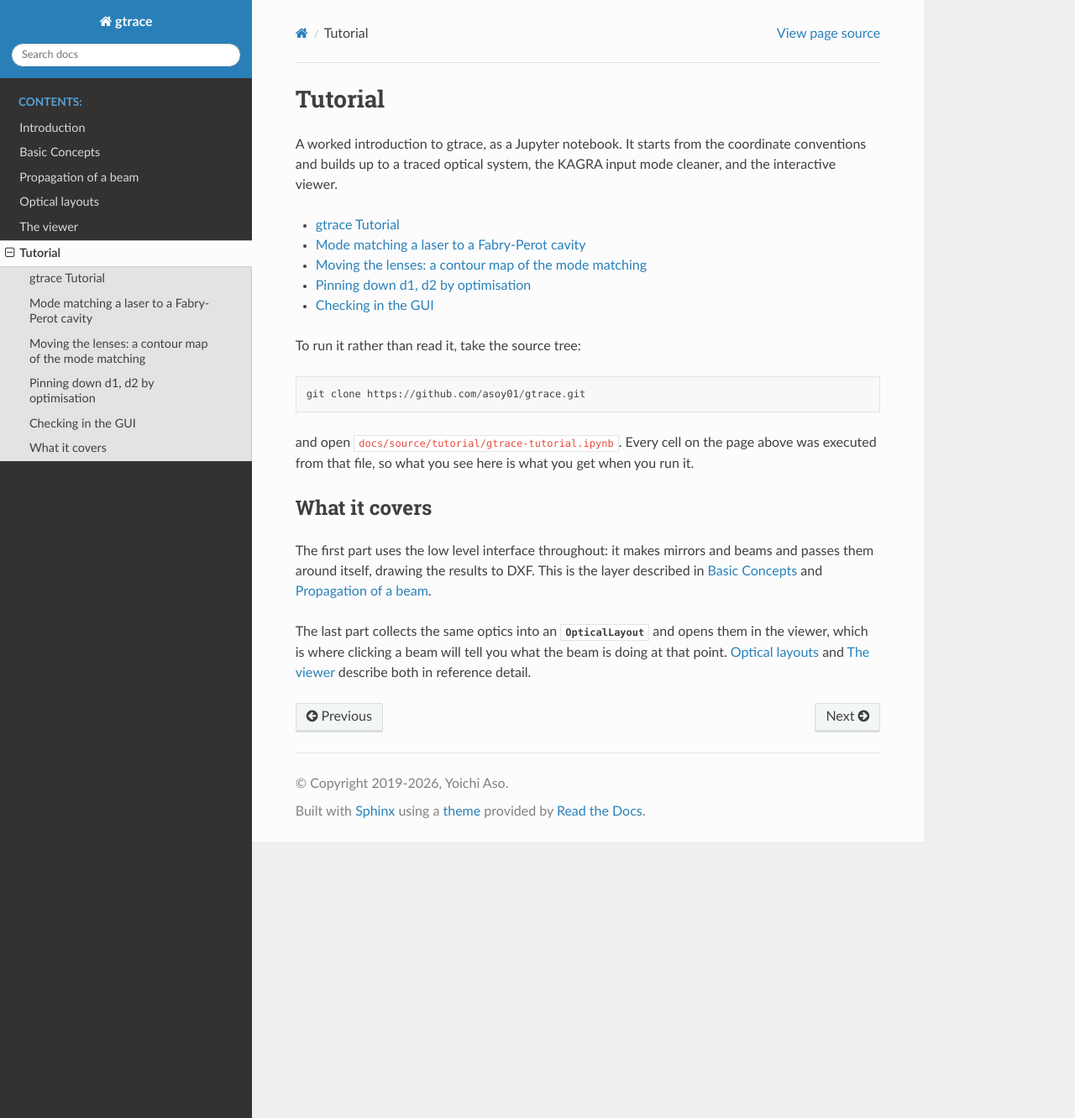
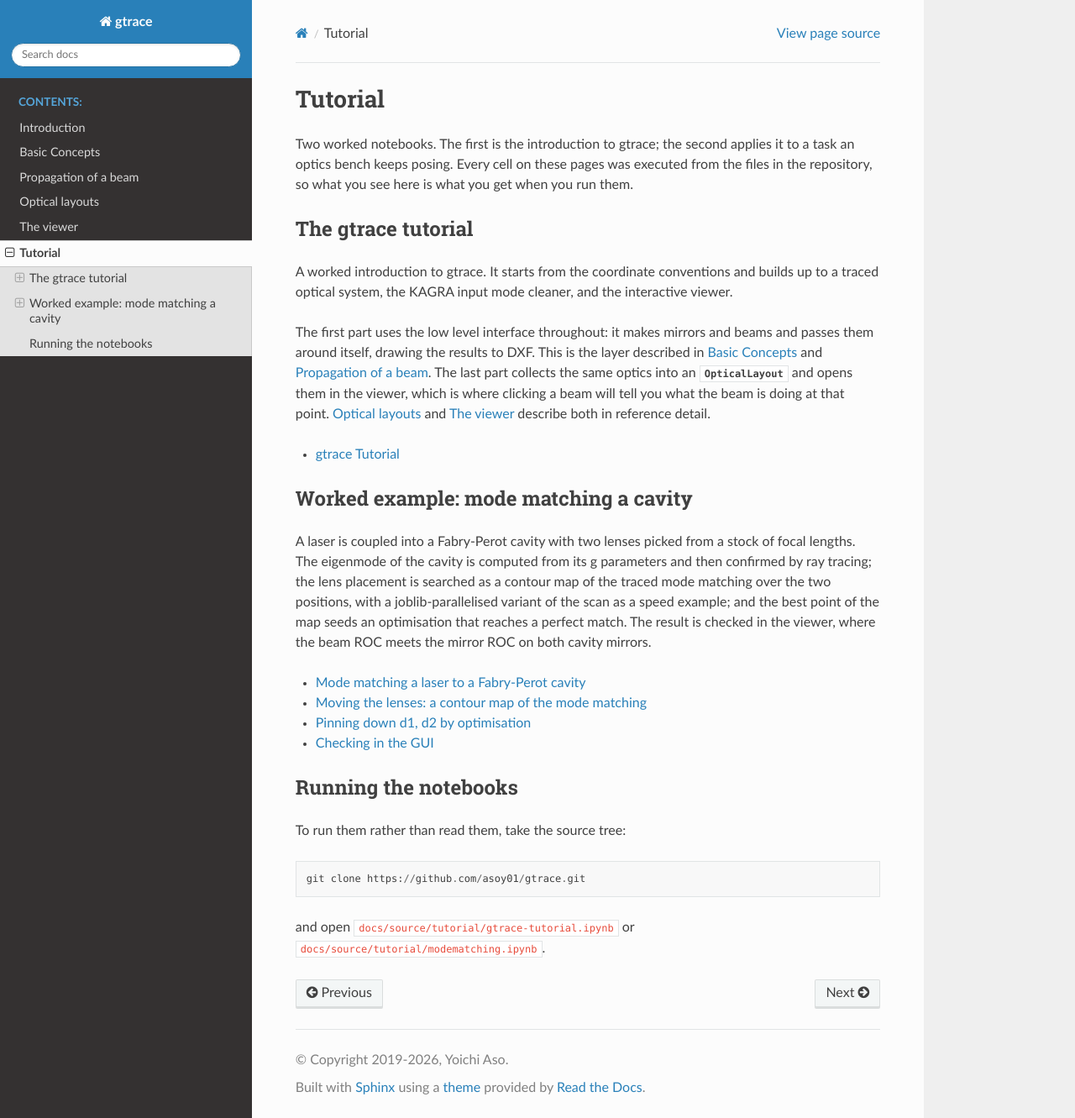
Before and after one commit to asoy01/gtrace, a Sphinx documentation site: the page built from docs/source/tutorial.rst, in a window 1280 px wide and 1331 px high. Shown: the whole window at 84% size. Built offline with Sphinx 7.4.7 and the Read the Docs theme 3.1.0, drawn with Linux system fonts in a browser that asks for light colours.

Commit message:
Introduce each tutorial notebook in a section of its own
The tutorial page described the introductory notebook and then listed
the mode-matching one in the same toctree without a word about it.
Each notebook now has a subsection saying what it covers and where
its reference pages are, and the running instructions name both
files.

Co-Authored-By: Claude Fable 5 <noreply@anthropic.com>

```diff
--- a/docs/source/tutorial.rst
+++ b/docs/source/tutorial.rst
@@ -1,34 +1,56 @@
 Tutorial
 ===============================
 
-A worked introduction to gtrace, as a Jupyter notebook. It starts from
-the coordinate conventions and builds up to a traced optical system, the
-KAGRA input mode cleaner, and the interactive viewer.
+Two worked notebooks. The first is the introduction to gtrace; the
+second applies it to a task an optics bench keeps posing. Every cell on
+these pages was executed from the files in the repository, so what you
+see here is what you get when you run them.
+
+The gtrace tutorial
+-------------------
+
+A worked introduction to gtrace. It starts from the coordinate
+conventions and builds up to a traced optical system, the KAGRA input
+mode cleaner, and the interactive viewer.
+
+The first part uses the low level interface throughout: it makes
+mirrors and beams and passes them around itself, drawing the results to
+DXF. This is the layer described in :doc:`basic_concepts` and
+:doc:`propagation`. The last part collects the same optics into an
+:py:class:`OpticalLayout<gtrace.layout.OpticalLayout>` and opens them
+in the viewer, which is where clicking a beam will tell you what the
+beam is doing at that point. :doc:`layout` and :doc:`viewer` describe
+both in reference detail.
 
 .. toctree::
    :maxdepth: 1
 
    tutorial/gtrace-tutorial
+
+Worked example: mode matching a cavity
+--------------------------------------
+
+A laser is coupled into a Fabry-Perot cavity with two lenses picked
+from a stock of focal lengths. The eigenmode of the cavity is computed
+from its g parameters and then confirmed by ray tracing; the lens
+placement is searched as a contour map of the traced mode matching
+over the two positions, with a joblib-parallelised variant of the scan
+as a speed example; and the best point of the map seeds an
+optimisation that reaches a perfect match. The result is checked in
+the viewer, where the beam ROC meets the mirror ROC on both cavity
+mirrors.
+
+.. toctree::
+   :maxdepth: 1
+
    tutorial/modematching
 
-To run it rather than read it, take the source tree::
+Running the notebooks
+---------------------
+
+To run them rather than read them, take the source tree::
 
     git clone https://github.com/asoy01/gtrace.git
 
-and open ``docs/source/tutorial/gtrace-tutorial.ipynb``. Every cell on
-the page above was executed from that file, so what you see here is what
-you get when you run it.
-
-What it covers
----------------
-
-The first part uses the low level interface throughout: it makes mirrors
-and beams and passes them around itself, drawing the results to DXF.
-This is the layer described in :doc:`basic_concepts` and
-:doc:`propagation`.
-
-The last part collects the same optics into an
-:py:class:`OpticalLayout<gtrace.layout.OpticalLayout>` and opens them in
-the viewer, which is where clicking a beam will tell you what the beam
-is doing at that point. :doc:`layout` and :doc:`viewer` describe both in
-reference detail.
+and open ``docs/source/tutorial/gtrace-tutorial.ipynb`` or
+``docs/source/tutorial/modematching.ipynb``.
```
Also changed, not shown: CHANGELOG.md (+8 -0 lines).
